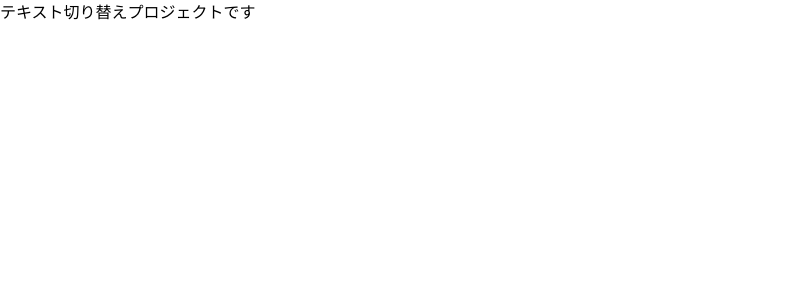
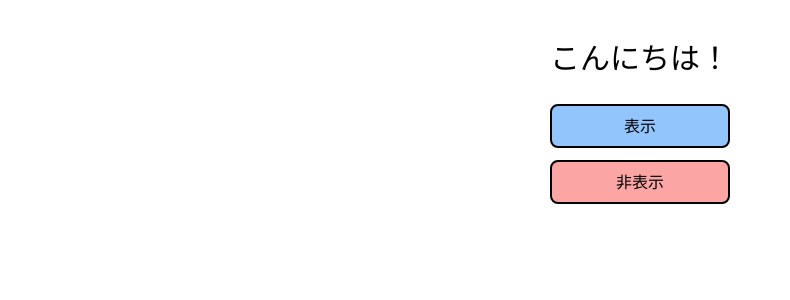
Before and after one commit to Kroro1208/beginners-projects, a Next.js app: page /textChange in a window 1280 px wide. Shown: the top 300 px of the page, without its empty margins (0-790 px from the left). Built offline with nearby package versions, Linux system fonts and the light colour scheme.

Commit message:
テキスト表示切替機能実装した

```diff
--- a/app/(main)/textChange/page.tsx
+++ b/app/(main)/textChange/page.tsx
@@ -1,9 +1,47 @@
-import React from 'react'
+"use client";
+import { useState } from 'react'
 
 const TextChange = () => {
+    const [isHidden, setIsHidden] = useState(false);
+
+    const handleDisplay = () => {
+        setIsHidden(false);
+    }
+
+    const handleDisplayOff = () => {
+        setIsHidden(true);
+    }
+
+    // const handleChange = () => {
+    //     setIsHidden(!isHidden);
+    // }
+
     return (
-        <div>
-            テキスト切り替えプロジェクトです
+        <div className='mx-auto mt-10 max-w-4xl'>
+            <div className='flex justify-center'>
+                <div className='flex flex-col gap-3'>
+                    {
+                        <h2 className={`mb-4 text-3xl ${isHidden ? 'invisible' : 'visible'}`} >
+                            こんにちは！
+                        </h2>
+                    }
+                    <button
+                        onClick={handleDisplay}
+                        className="border-2 border-black px-3 py-2 rounded-lg bg-blue-300">
+                        表示
+                    </button>
+                    <button
+                        onClick={handleDisplayOff}
+                        className="border-2 border-black px-3 py-2 rounded-lg bg-red-300">
+                        非表示
+                    </button>
+                    {/* <button
+                        onClick={handleChange}
+                        className="border-2 border-black px-3 py-2 rounded-lg bg-pink-300">
+                        非表示
+                    </button> */}
+                </div>
+            </div>
         </div>
     )
 }
```
